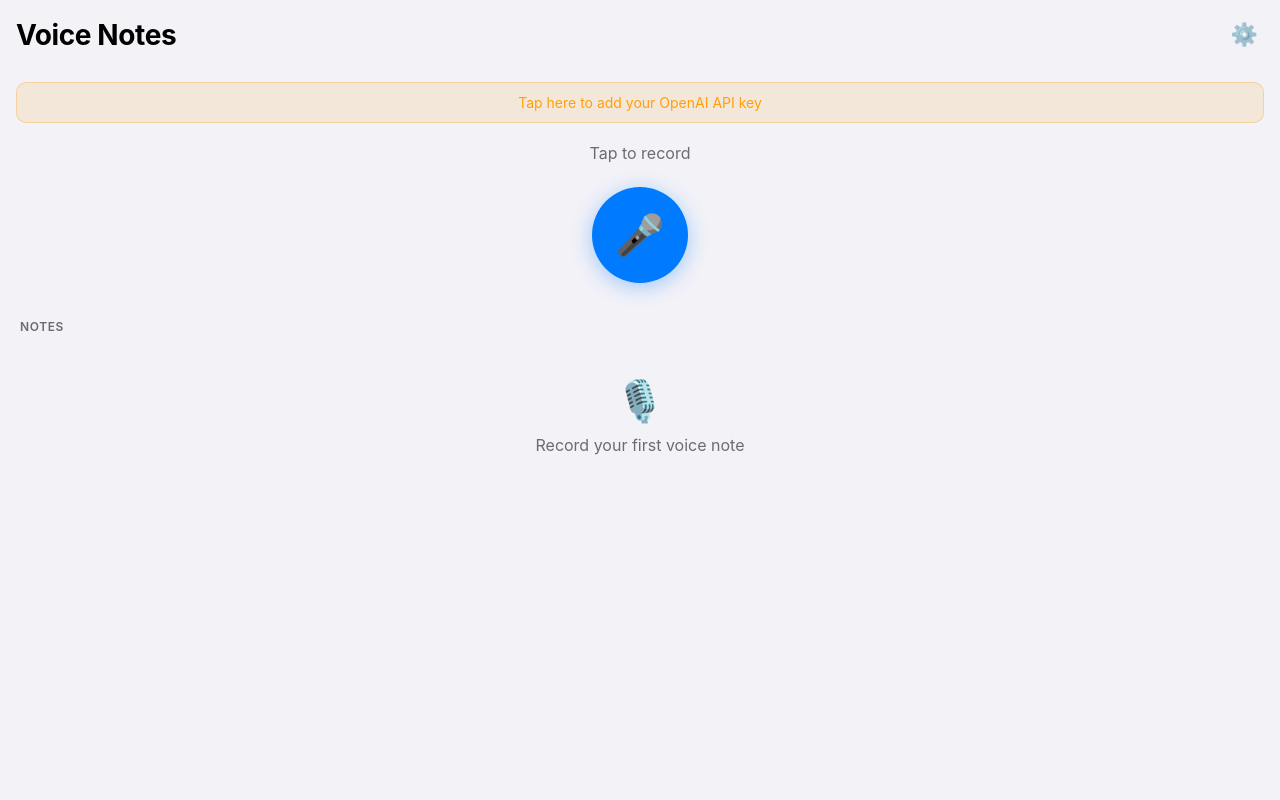
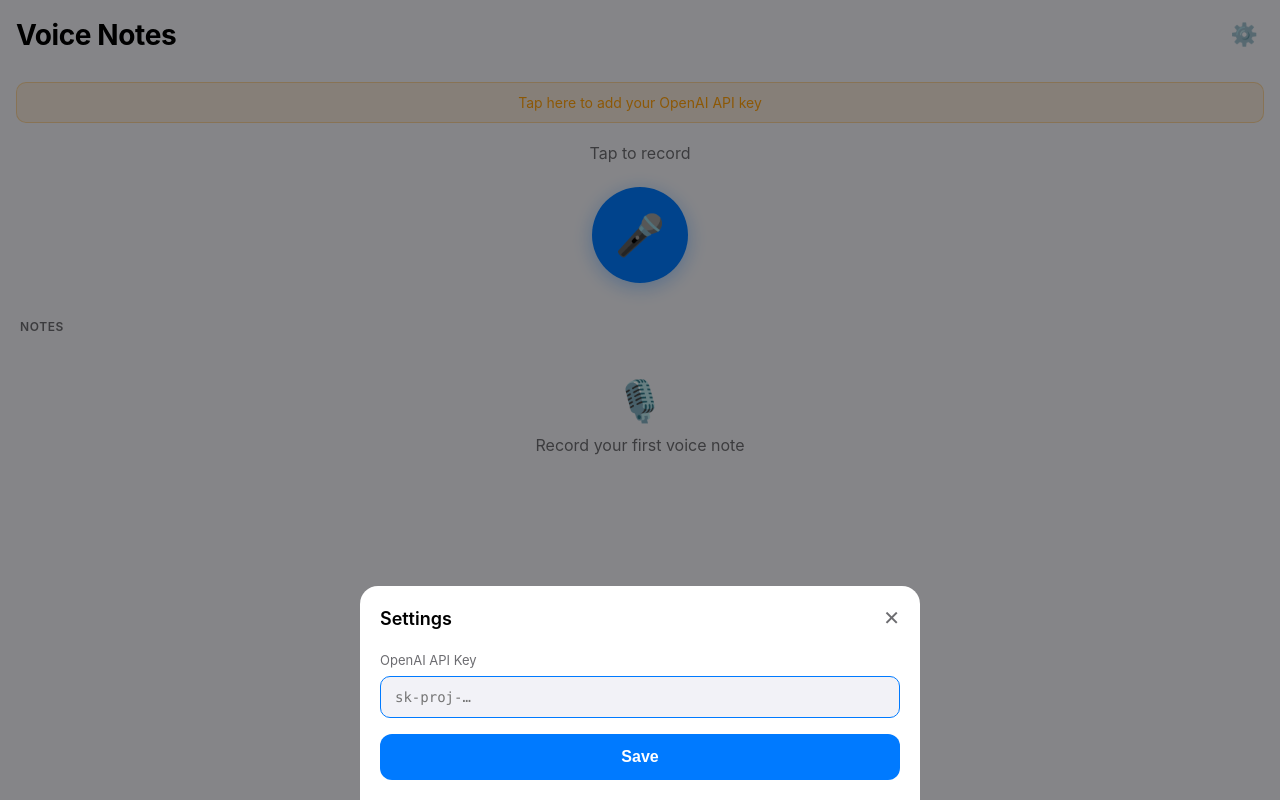
Before and after one commit to baileymcintosh/notes_app, a plain HTML site: page index.html in a window 1280 px wide. Both pictures are taken after a click on the button "⚙️". Drawn offline with Linux system fonts and the light colour scheme.

Commit message:
Fix iOS tap issues: add type=button, touch-action, pointer-events guard
Co-Authored-By: Claude Sonnet 4.6 <noreply@anthropic.com>

```diff
--- a/index.html
+++ b/index.html
@@ -34,6 +34,8 @@
       }
     }
     *, *::before, *::after { box-sizing: border-box; margin: 0; padding: 0; }
+    button { touch-action: manipulation; }
+    a, [role="button"] { touch-action: manipulation; }
     body {
       font-family: -apple-system, BlinkMacSystemFont, 'Helvetica Neue', sans-serif;
       background: var(--bg);
@@ -201,11 +203,13 @@
     /* ── Settings sheet ── */
     #overlay {
       display: none;
+      pointer-events: none;
       position: fixed; inset: 0;
       background: rgba(0,0,0,.45);
       z-index: 200;
       align-items: flex-end;
     }
+    #overlay.open { pointer-events: auto; }
     #overlay.open { display: flex; }
     #sheet {
       background: var(--card);
@@ -253,7 +257,7 @@
 
   <header>
     <h1>Voice Notes</h1>
-    <button id="settingsBtn" aria-label="Settings">⚙️</button>
+    <button type="button" id="settingsBtn" aria-label="Settings">⚙️</button>
   </header>
 
   <div id="noKeyWarning">Tap here to add your OpenAI API key</div>
@@ -261,7 +265,7 @@
 
   <div id="recordSection">
     <p id="statusText">Tap to record</p>
-    <button id="recordBtn" aria-label="Start recording">🎤</button>
+    <button type="button" id="recordBtn" aria-label="Start recording">🎤</button>
     <div id="transcriptCard">
       <div class="card-meta">
         <span>Last recording</span>
@@ -283,11 +287,11 @@
   <!-- Settings bottom sheet -->
   <div id="overlay">
     <div id="sheet">
-      <h2>Settings <button id="closeBtn" aria-label="Close">✕</button></h2>
+      <h2>Settings <button type="button" id="closeBtn" aria-label="Close">✕</button></h2>
       <label for="apiKeyInput">OpenAI API Key</label>
       <input id="apiKeyInput" type="password" placeholder="sk-proj-…"
              autocomplete="off" autocorrect="off" spellcheck="false" />
-      <button id="saveBtn">Save</button>
+      <button type="button" id="saveBtn">Save</button>
     </div>
   </div>
 
@@ -317,11 +321,11 @@
     let transcribing  = false;
 
     // ── Init ───────────────────────────────────────────────────
-    updateKeyWarning();
-    renderNotes();
+    try { updateKeyWarning(); } catch(e) { console.error('init key warning', e); }
+    try { renderNotes(); }      catch(e) { console.error('init render', e); }
 
     // ── API key helpers ────────────────────────────────────────
-    const getKey = () => localStorage.getItem(APIKEY_KEY) || '';
+    const getKey = () => { try { return localStorage.getItem(APIKEY_KEY) || ''; } catch { return ''; } };
     function updateKeyWarning() {
       noKeyWarning.classList.toggle('hidden', !!getKey());
     }
```
